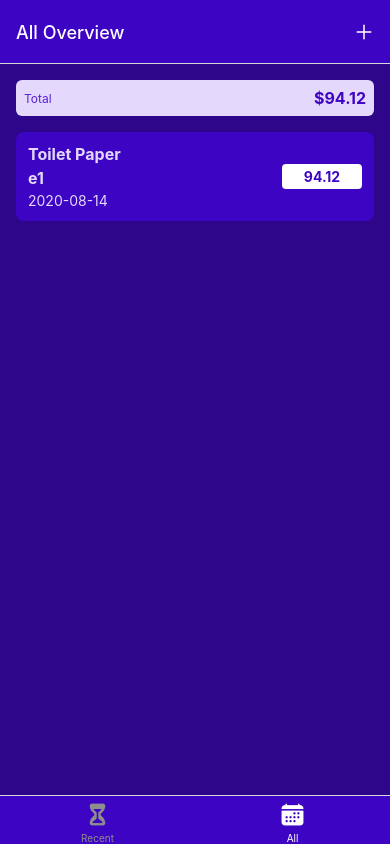
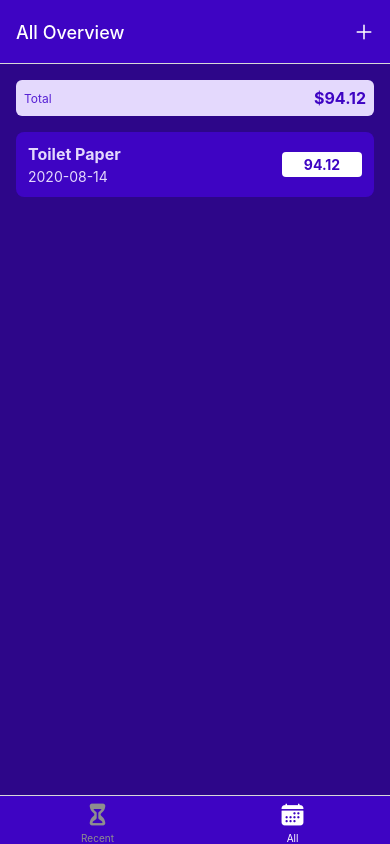
Before and after one commit to TalehGuryanov/expense-manager, a React Native app: screen /AllExpenses in a window 390 px wide. Built offline with nearby package versions, Linux system fonts and the light colour scheme.

Commit message:
removes expense.id

```diff
--- a/components/ExpensesOutput/ExpenseItem.js
+++ b/components/ExpensesOutput/ExpenseItem.js
@@ -20,9 +20,6 @@ export  const ExpenseItem = ({expense}) => {
         <View>
           <Text style={[styles.textBase, styles.description]}>
             {expense.title}
-          </Text>
-          <Text style={[styles.textBase, styles.description]}>
-            {expense.id}
           </Text>
           <Text style={styles.textBase}>
             {getFormattedDate(expense.date)}
```
